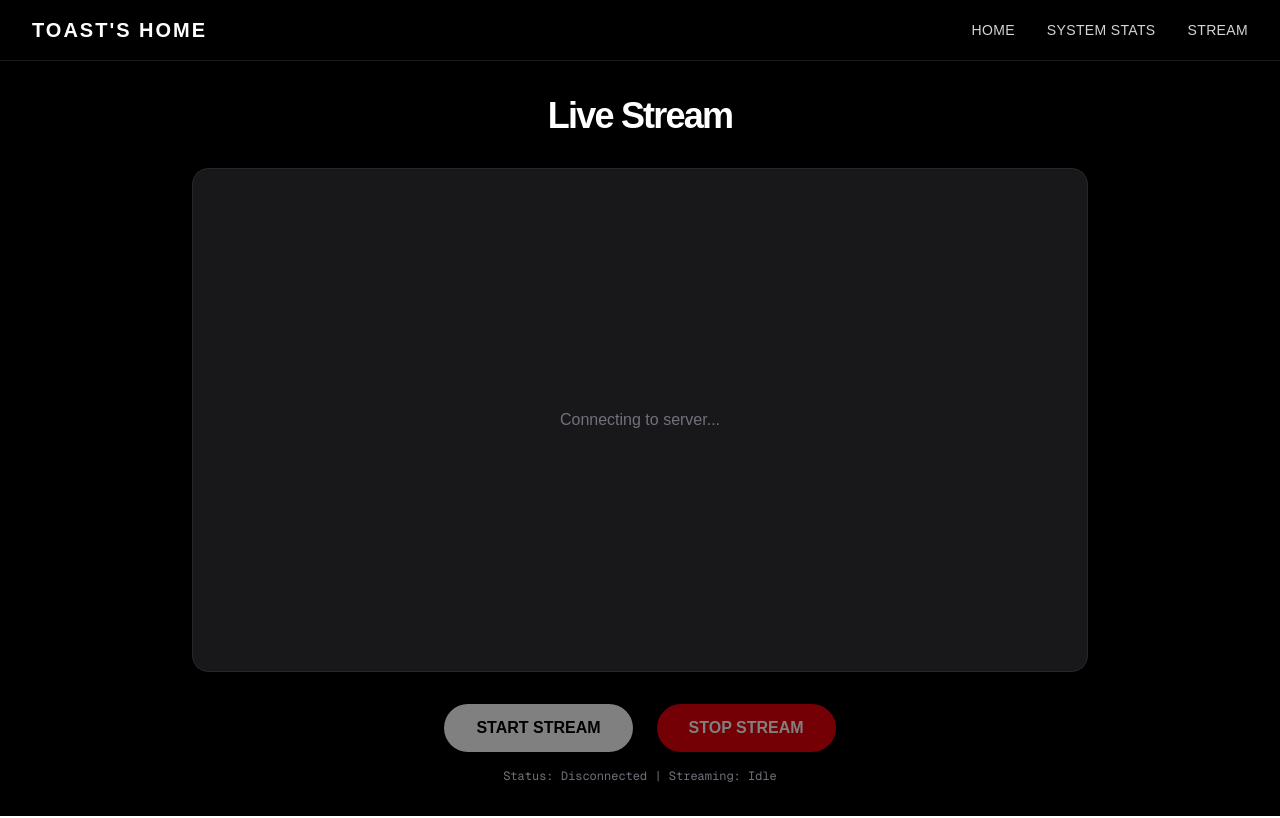
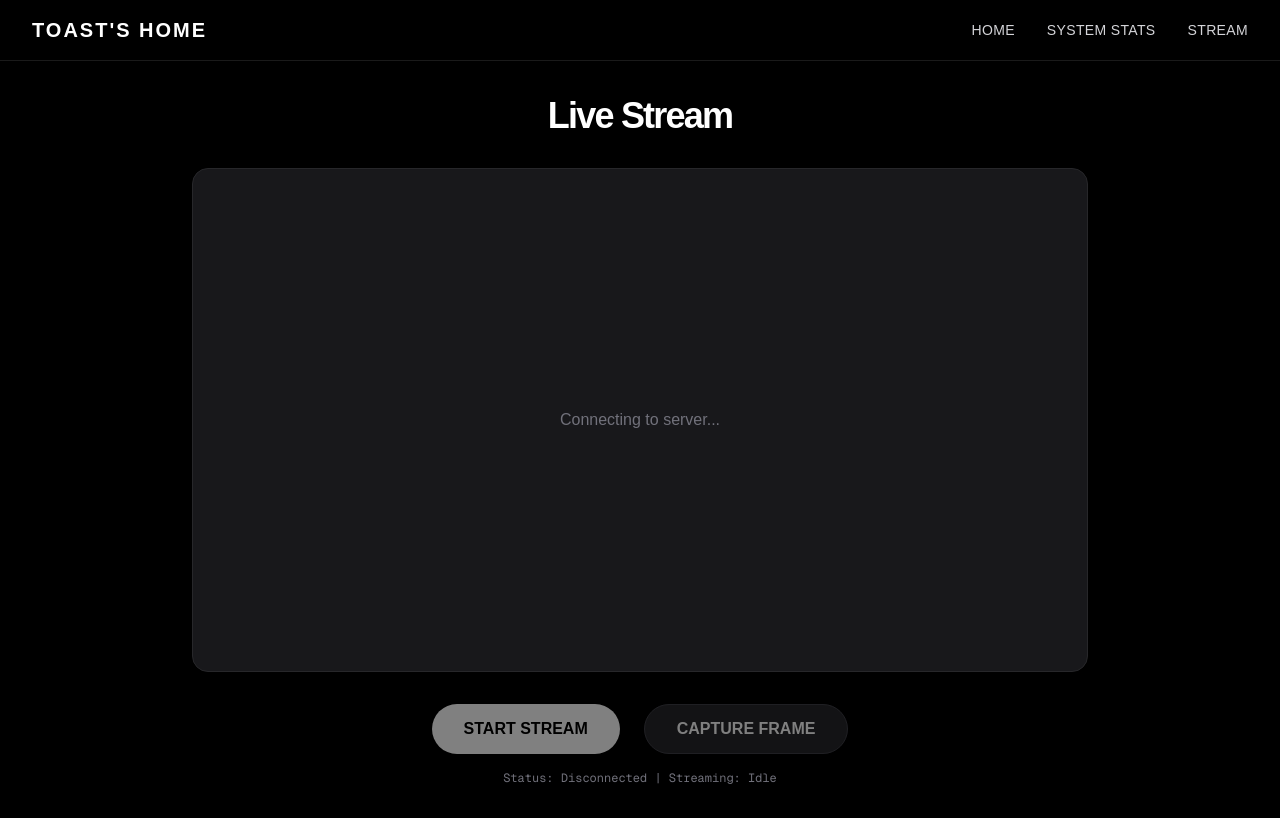
Before and after one commit to ToastCheng/croissant, a Next.js app in the folder web/: page /stream in a window 1280 px wide. Built offline with nearby package versions, Linux system fonts and the light colour scheme; no server answers.

Commit message:
Merge play/stop into single button and add capture button

```diff
--- a/web/app/stream/page.tsx
+++ b/web/app/stream/page.tsx
@@ -61,19 +61,33 @@ export default function StreamPage() {
         };
     }, []);
 
-    const handleStart = () => {
+    const handleToggleStream = () => {
         if (wsRef.current && isConnected) {
-            setFirstFrameReceived(false);
-            wsRef.current.send('start');
-            setIsStreaming(true);
+            if (isStreaming) {
+                // Stop
+                wsRef.current.send('stop');
+                setIsStreaming(false);
+                setFirstFrameReceived(false);
+            } else {
+                // Start
+                setFirstFrameReceived(false);
+                wsRef.current.send('start');
+                setIsStreaming(true);
+            }
         }
     };
 
-    const handleStop = () => {
-        if (wsRef.current && isConnected) {
-            wsRef.current.send('stop');
-            setIsStreaming(false);
-            setFirstFrameReceived(false);
+    const handleCaptureFrame = () => {
+        if (videoRef.current && videoRef.current.src) {
+            const now = new Date();
+            // Format YYYYMMDD-HHMMSS
+            const pad = (n: number) => n.toString().padStart(2, '0');
+            const timestamp = `${now.getFullYear()}${pad(now.getMonth() + 1)}${pad(now.getDate())}-${pad(now.getHours())}${pad(now.getMinutes())}${pad(now.getSeconds())}`;
+
+            const a = document.createElement('a');
+            a.href = videoRef.current.src;
+            a.download = `${timestamp}.jpeg`;
+            a.click();
         }
     };
 
@@ -94,7 +108,7 @@ export default function StreamPage() {
 
                 {/* Overlay if not streaming but connected */}
                 {isConnected && !isStreaming && (
-                    <div className="absolute inset-0 flex items-center justify-center bg-black/50 backdrop-blur-sm">
+                    <div className="absolute inset-0 flex items-center justify-center bg-black/50 backdrop-blur-sm pointer-events-none">
                         <p className="text-xl font-medium">Ready to Stream</p>
                     </div>
                 )}
@@ -112,18 +126,23 @@ export default function StreamPage() {
 
             <div className="mt-8 flex gap-6">
                 <button
-                    onClick={handleStart}
-                    disabled={!isConnected || isStreaming}
-                    className="px-8 py-3 rounded-full bg-white text-black font-bold hover:bg-gray-200 disabled:opacity-50 disabled:cursor-not-allowed transition-all"
+                    onClick={handleToggleStream}
+                    disabled={!isConnected}
+                    className={`px-8 py-3 rounded-full font-bold transition-all disabled:opacity-50 disabled:cursor-not-allowed min-w-[160px]
+                        ${isStreaming
+                            ? 'bg-red-600 text-white hover:bg-red-700'
+                            : 'bg-white text-black hover:bg-gray-200'
+                        }`}
                 >
-                    START STREAM
+                    {isStreaming ? 'STOP STREAM' : 'START STREAM'}
                 </button>
+
                 <button
-                    onClick={handleStop}
-                    disabled={!isConnected || !isStreaming}
-                    className="px-8 py-3 rounded-full bg-red-600 text-white font-bold hover:bg-red-700 disabled:opacity-50 disabled:cursor-not-allowed transition-all"
+                    onClick={handleCaptureFrame}
+                    disabled={!isStreaming || !firstFrameReceived}
+                    className="px-8 py-3 rounded-full bg-zinc-800 text-white font-bold border border-zinc-700 hover:bg-zinc-700 disabled:opacity-50 disabled:cursor-not-allowed transition-all"
                 >
-                    STOP STREAM
+                    CAPTURE FRAME
                 </button>
             </div>
 
```
